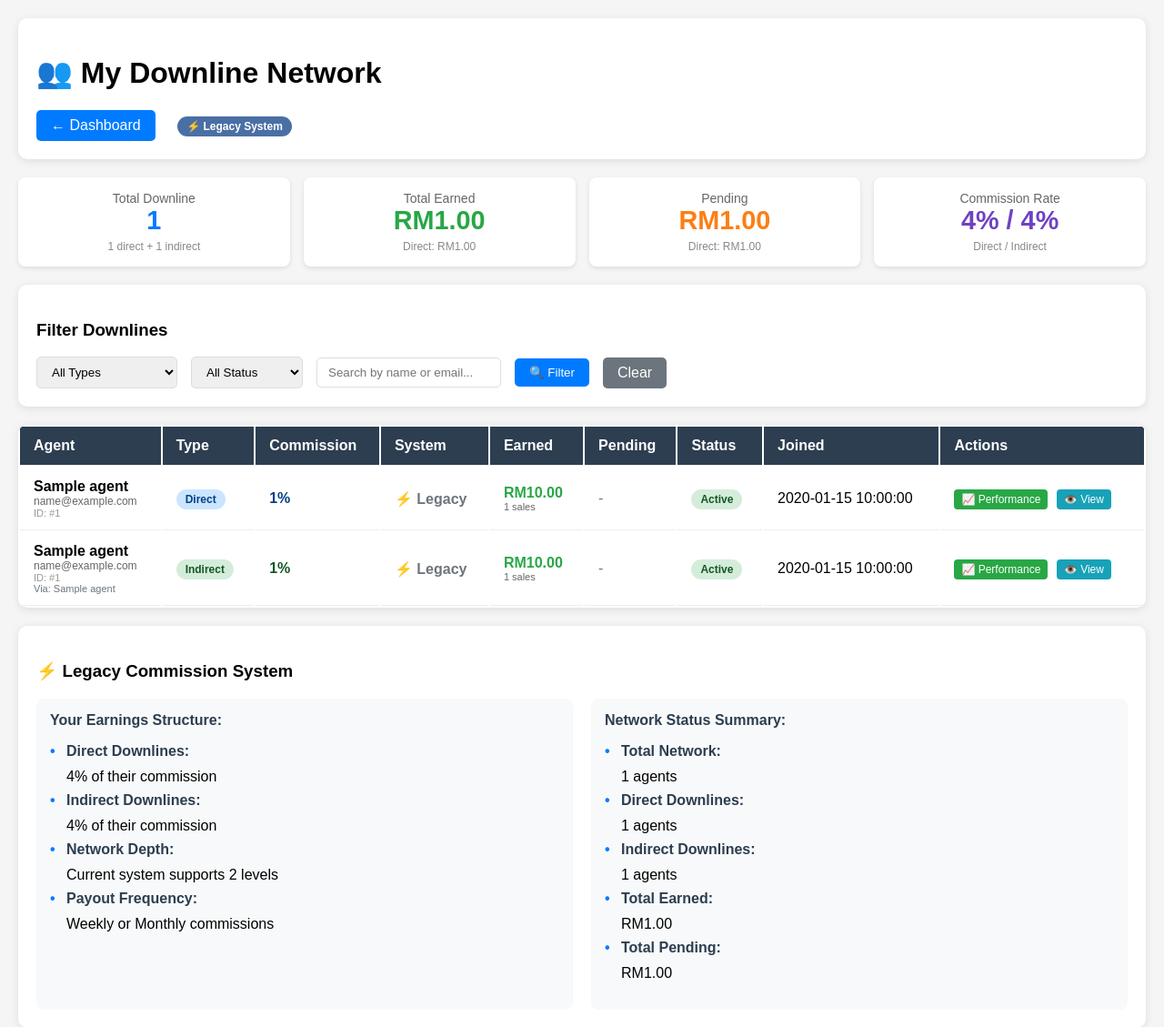
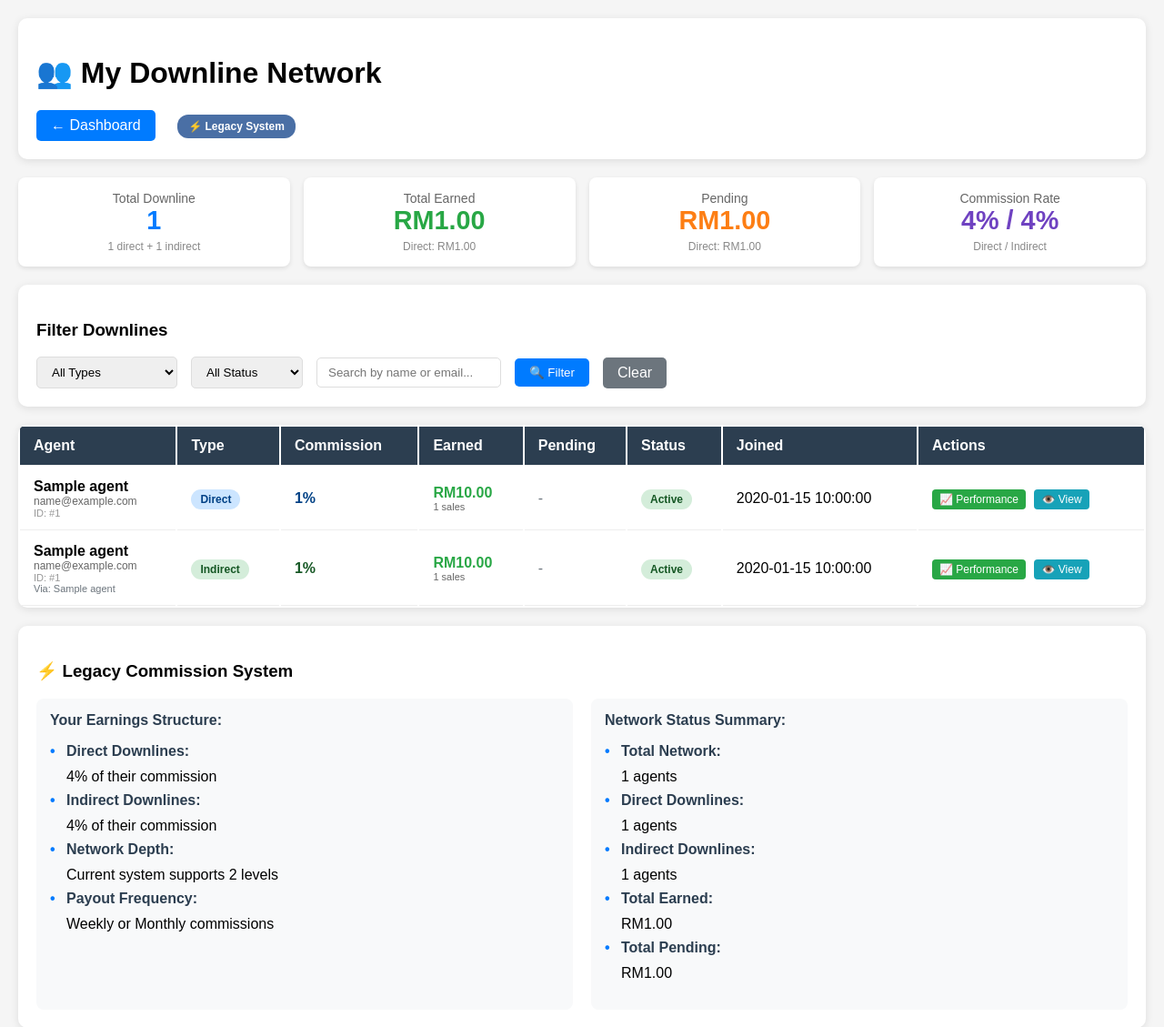
Before and after one commit to digitusadvert-lang/real-estate-flask, a Flask app: template templates/agent/downline.html in a window 1280 px wide. Shown: the top 1129 px of the page at 91% size. Run offline with Flask 3, Linux system fonts and the light colour scheme; the template is opened without the code that fills it: most values are stand-ins (such as "Sample title", 1, 10 or a date in 2020).

Commit message:
modify downline.html design

```diff
--- a/templates/agent/downline.html
+++ b/templates/agent/downline.html
@@ -1,8 +1,6 @@
 <!DOCTYPE html>
-<html lang="en">
+<html>
 <head>
-    <meta charset="UTF-8">
-    <meta name="viewport" content="width=device-width, initial-scale=1.0">
     <title>My Downline Network</title>
     <style>
         body {
@@ -83,14 +81,6 @@
             background: #2c3e50;
             color: white;
         }
-        .system-badge {
-            padding: 4px 10px;
-            border-radius: 12px;
-            font-size: 12px;
-            font-weight: bold;
-            background: #4a6fa5;
-            color: white;
-        }
         .type-badge {
             padding: 4px 10px;
             border-radius: 12px;
@@ -149,24 +129,6 @@
             background: white;
             border-radius: 10px;
             color: #666;
-        }
-        .commission-structure {
-            font-weight: bold;
-        }
-        .structure-fund {
-            color: #28a745;
-        }
-        .structure-legacy {
-            color: #6c757d;
-        }
-        .earnings {
-            font-weight: bold;
-        }
-        .earnings-approved {
-            color: #28a745;
-        }
-        .earnings-pending {
-            color: #fd7e14;
         }
         .system-info {
             background: white;
@@ -212,6 +174,15 @@
             position: absolute;
             left: 0;
         }
+        .commission-amount {
+            font-weight: bold;
+        }
+        .commission-earned {
+            color: #28a745;
+        }
+        .commission-pending {
+            color: #fd7e14;
+        }
     </style>
 </head>
 <body>
@@ -219,12 +190,8 @@
         <h1>👥 My Downline Network</h1>
         <div>
             <a href="/agent/dashboard" class="btn">← Dashboard</a>
-            <span class="system-badge" style="margin-left: 20px;">
-                {% if stats.commission_structure == 'fund_based' %}
-                    💰 Fund-Based System
-                {% else %}
-                    ⚡ Legacy System
-                {% endif %}
+            <span style="margin-left: 20px; padding: 6px 12px; background: #4a6fa5; color: white; border-radius: 12px; font-size: 12px; font-weight: bold;">
+                {% if stats.commission_structure == 'fund_based' %}💰 Fund-Based System{% else %}⚡ Legacy System{% endif %}
             </span>
         </div>
     </div>
@@ -292,7 +258,6 @@
                 <th>Agent</th>
                 <th>Type</th>
                 <th>Commission</th>
-                <th>System</th>
                 <th>Earned</th>
                 <th>Pending</th>
                 <th>Status</th>
@@ -314,30 +279,25 @@
                 </td>
                 <td>
                     <span style="font-weight: bold; color: #004085;">
-                        {{ agent.commission_percentage }}%
+                        {{ agent.commission_percentage|default(0) }}%
                     </span>
                 </td>
                 <td>
-                    <span class="commission-structure {% if agent.commission_structure == 'fund_based' %}structure-fund{% else %}structure-legacy{% endif %}">
-                        {% if agent.commission_structure == 'fund_based' %}💰 Fund{% else %}⚡ Legacy{% endif %}
+                    <span class="commission-amount commission-earned">
+                        RM{{ "%.2f"|format(agent.earned_from_agent|default(0)|float) }}
                     </span>
-                </td>
-                <td>
-                    <span class="earnings earnings-approved">
-                        RM{{ "%.2f"|format(agent.earned_from_agent|float) }}
-                    </span>
-                    {% if agent.earned_count > 0 %}
+                    {% if agent.earned_count|default(0) > 0 %}
                     <div style="font-size: 11px; color: #666;">
                         {{ agent.earned_count }} sales
                     </div>
                     {% endif %}
                 </td>
                 <td>
-                    {% if agent.pending_from_agent > 0 %}
-                    <span class="earnings earnings-pending">
-                        RM{{ "%.2f"|format(agent.pending_from_agent|float) }}
+                    {% if agent.pending_from_agent|default(0) > 0 %}
+                    <span class="commission-amount commission-pending">
+                        RM{{ "%.2f"|format(agent.pending_from_agent|default(0)|float) }}
                     </span>
-                    {% if agent.pending_count > 0 %}
+                    {% if agent.pending_count|default(0) > 0 %}
                     <div style="font-size: 11px; color: #666;">
                         {{ agent.pending_count }} sales
                     </div>
@@ -367,42 +327,39 @@
             {% for agent in indirect_downline_agents %}
             <tr>
                 <td>
-                    <div style="font-weight: bold;">{{ agent.name }}</div>
-                    <div style="font-size: 12px; color: #666;">{{ agent.email }}</div>
+                    <div style="font-weight: bold;">{{ agent.name|default('Agent #' ~ agent.id) }}</div>
+                    <div style="font-size: 12px; color: #666;">{{ agent.email|default('No email') }}</div>
                     <div style="font-size: 11px; color: #999;">ID: #{{ agent.id }}</div>
+                    {% if agent.direct_upline_name %}
                     <div style="font-size: 11px; color: #6c757d;">
                         Via: {{ agent.direct_upline_name }}
                     </div>
+                    {% endif %}
                 </td>
                 <td>
                     <span class="type-badge type-indirect">Indirect</span>
                 </td>
                 <td>
                     <span style="font-weight: bold; color: #155724;">
-                        {{ agent.commission_percentage }}%
+                        {{ agent.commission_percentage|default(0) }}%
                     </span>
                 </td>
                 <td>
-                    <span class="commission-structure {% if agent.commission_structure == 'fund_based' %}structure-fund{% else %}structure-legacy{% endif %}">
-                        {% if agent.commission_structure == 'fund_based' %}💰 Fund{% else %}⚡ Legacy{% endif %}
+                    <span class="commission-amount commission-earned">
+                        RM{{ "%.2f"|format(agent.earned_from_agent|default(0)|float) }}
                     </span>
-                </td>
-                <td>
-                    <span class="earnings earnings-approved">
-                        RM{{ "%.2f"|format(agent.earned_from_agent|float) }}
-                    </span>
-                    {% if agent.earned_count > 0 %}
+                    {% if agent.earned_count|default(0) > 0 %}
                     <div style="font-size: 11px; color: #666;">
                         {{ agent.earned_count }} sales
                     </div>
                     {% endif %}
                 </td>
                 <td>
-                    {% if agent.pending_from_agent > 0 %}
-                    <span class="earnings earnings-pending">
-                        RM{{ "%.2f"|format(agent.pending_from_agent|float) }}
+                    {% if agent.pending_from_agent|default(0) > 0 %}
+                    <span class="commission-amount commission-pending">
+                        RM{{ "%.2f"|format(agent.pending_from_agent|default(0)|float) }}
                     </span>
-                    {% if agent.pending_count > 0 %}
+                    {% if agent.pending_count|default(0) > 0 %}
                     <div style="font-size: 11px; color: #666;">
                         {{ agent.pending_count }} sales
                     </div>
```
Also changed, not shown: other parts of templates/agent/downline.html (+24 -36 lines).
